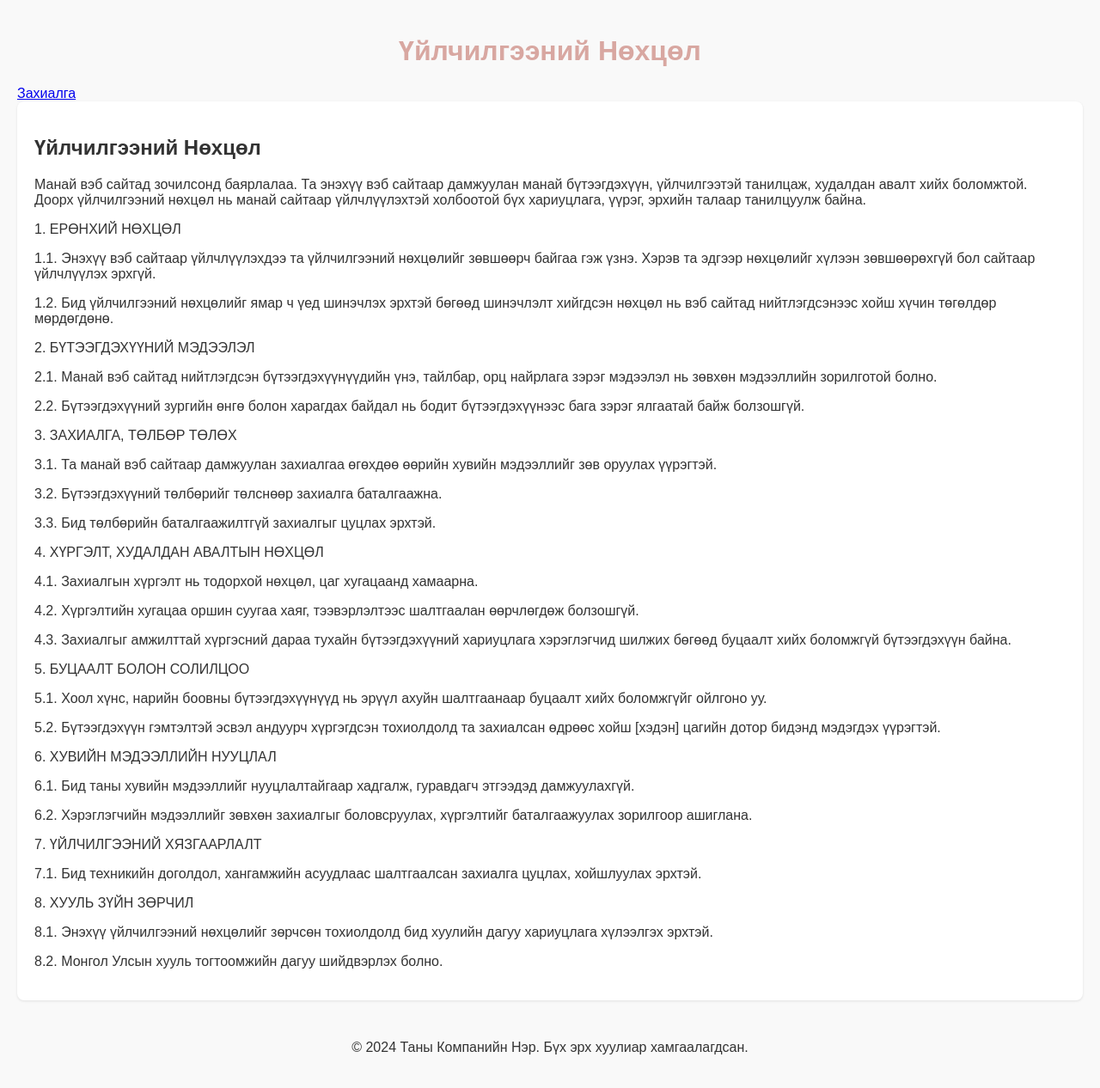
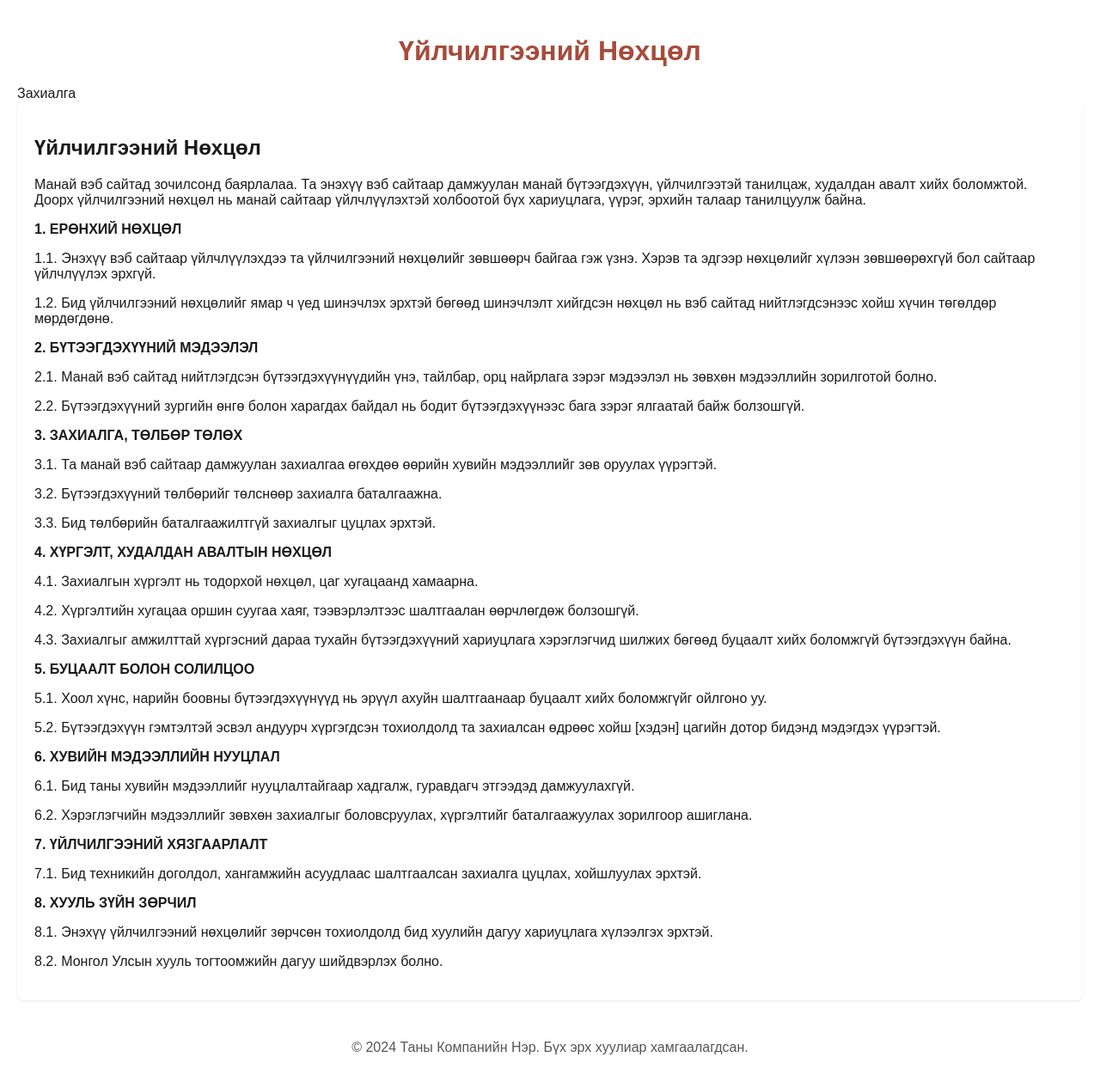
Before and after one commit to Daribazar/webproject-, a plain HTML site: page uilchilgee.html in a window 1280 px wide. Shown: the whole page at 86% size. Drawn offline with Linux system fonts and the light colour scheme.

Commit message:
Update uilchilgee.html
saijruulaw

```diff
--- a/uilchilgee.html
+++ b/uilchilgee.html
@@ -4,21 +4,23 @@
     <meta charset="UTF-8">
     <meta name="viewport" content="width=device-width, initial-scale=1.0">
     <title>Үйлчилгээний Нөхцөл</title>
-    <link rel="stylesheet" href="style.css"> <!-- Хэрэв та CSS файлаа ашиглах бол -->
+    <link rel="stylesheet" href="style.css">
+    <meta name="description" content="Манай вэб сайтын үйлчилгээний нөхцөлийг уншиж, бүтээгдэхүүн, үйлчилгээгээ захиалаарай. Хэрэглэгчийн эрх, үүрэг, нууцлалын бодлого болон бусад шаардлагатай мэдээлэл.">
     <style>
+
         body {
             font-family: Arial, sans-serif;
-            background-color: #f9f9f9;
-            color: #333;
+            background-color: #ffffff;
+            color: #1a1a1a;
             margin: 0;
             padding: 20px;
         }
         h1 {
             text-align: center;
-            color: #D8A7A1;
+            color: #a54c3c;
         }
         section {
-            background-color: white;
+            background-color: #ffffff;
             border-radius: 8px;
             padding: 20px;
             box-shadow: 0 1px 3px rgba(0, 0, 0, 0.1);
@@ -26,6 +28,7 @@
         }
         footer {
             text-align: center;
+            color: #555555;
             margin-top: 20px;
             padding: 10px 0;
         }
@@ -35,7 +38,7 @@
     <header>
         <h1>Үйлчилгээний Нөхцөл</h1>
         <nav>
-            <a href="zahialga.html">Захиалга</a>
+            <a href="zahialga.html" style="color: #1a1a1a; text-decoration: none;">Захиалга</a>
         </nav>
     </header>
 
@@ -44,36 +47,36 @@
 
         <p>Манай вэб сайтад зочилсонд баярлалаа. Та энэхүү вэб сайтаар дамжуулан манай бүтээгдэхүүн, үйлчилгээтэй танилцаж, худалдан авалт хийх боломжтой. Доорх үйлчилгээний нөхцөл нь манай сайтаар үйлчлүүлэхтэй холбоотой бүх хариуцлага, үүрэг, эрхийн талаар танилцуулж байна.</p>
 
-        <p>1. ЕРӨНХИЙ НӨХЦӨЛ</p>
+        <p><strong>1. ЕРӨНХИЙ НӨХЦӨЛ</strong></p>
         <p>1.1. Энэхүү вэб сайтаар үйлчлүүлэхдээ та үйлчилгээний нөхцөлийг зөвшөөрч байгаа гэж үзнэ. Хэрэв та эдгээр нөхцөлийг хүлээн зөвшөөрөхгүй бол сайтаар үйлчлүүлэх эрхгүй.</p>
         <p>1.2. Бид үйлчилгээний нөхцөлийг ямар ч үед шинэчлэх эрхтэй бөгөөд шинэчлэлт хийгдсэн нөхцөл нь вэб сайтад нийтлэгдсэнээс хойш хүчин төгөлдөр мөрдөгдөнө.</p>
 
-        <p>2. БҮТЭЭГДЭХҮҮНИЙ МЭДЭЭЛЭЛ</p>
+        <p><strong>2. БҮТЭЭГДЭХҮҮНИЙ МЭДЭЭЛЭЛ</strong></p>
         <p>2.1. Манай вэб сайтад нийтлэгдсэн бүтээгдэхүүнүүдийн үнэ, тайлбар, орц найрлага зэрэг мэдээлэл нь зөвхөн мэдээллийн зорилготой болно.</p>
         <p>2.2. Бүтээгдэхүүний зургийн өнгө болон харагдах байдал нь бодит бүтээгдэхүүнээс бага зэрэг ялгаатай байж болзошгүй.</p>
 
-        <p>3. ЗАХИАЛГА, ТӨЛБӨР ТӨЛӨХ</p>
+        <p><strong>3. ЗАХИАЛГА, ТӨЛБӨР ТӨЛӨХ</strong></p>
         <p>3.1. Та манай вэб сайтаар дамжуулан захиалгаа өгөхдөө өөрийн хувийн мэдээллийг зөв оруулах үүрэгтэй.</p>
         <p>3.2. Бүтээгдэхүүний төлбөрийг төлснөөр захиалга баталгаажна.</p>
         <p>3.3. Бид төлбөрийн баталгаажилтгүй захиалгыг цуцлах эрхтэй.</p>
 
-        <p>4. ХҮРГЭЛТ, ХУДАЛДАН АВАЛТЫН НӨХЦӨЛ</p>
+        <p><strong>4. ХҮРГЭЛТ, ХУДАЛДАН АВАЛТЫН НӨХЦӨЛ</strong></p>
         <p>4.1. Захиалгын хүргэлт нь тодорхой нөхцөл, цаг хугацаанд хамаарна.</p>
         <p>4.2. Хүргэлтийн хугацаа оршин суугаа хаяг, тээвэрлэлтээс шалтгаалан өөрчлөгдөж болзошгүй.</p>
         <p>4.3. Захиалгыг амжилттай хүргэсний дараа тухайн бүтээгдэхүүний хариуцлага хэрэглэгчид шилжих бөгөөд буцаалт хийх боломжгүй бүтээгдэхүүн байна.</p>
 
-        <p>5. БУЦААЛТ БОЛОН СОЛИЛЦОО</p>
+        <p><strong>5. БУЦААЛТ БОЛОН СОЛИЛЦОО</strong></p>
         <p>5.1. Хоол хүнс, нарийн боовны бүтээгдэхүүнүүд нь эрүүл ахуйн шалтгаанаар буцаалт хийх боломжгүйг ойлгоно уу.</p>
         <p>5.2. Бүтээгдэхүүн гэмтэлтэй эсвэл андуурч хүргэгдсэн тохиолдолд та захиалсан өдрөөс хойш [хэдэн] цагийн дотор бидэнд мэдэгдэх үүрэгтэй.</p>
 
-        <p>6. ХУВИЙН МЭДЭЭЛЛИЙН НУУЦЛАЛ</p>
+        <p><strong>6. ХУВИЙН МЭДЭЭЛЛИЙН НУУЦЛАЛ</strong></p>
         <p>6.1. Бид таны хувийн мэдээллийг нууцлалтайгаар хадгалж, гуравдагч этгээдэд дамжуулахгүй.</p>
         <p>6.2. Хэрэглэгчийн мэдээллийг зөвхөн захиалгыг боловсруулах, хүргэлтийг баталгаажуулах зорилгоор ашиглана.</p>
 
-        <p>7. ҮЙЛЧИЛГЭЭНИЙ ХЯЗГААРЛАЛТ</p>
+        <p><strong>7. ҮЙЛЧИЛГЭЭНИЙ ХЯЗГААРЛАЛТ</strong></p>
         <p>7.1. Бид техникийн доголдол, хангамжийн асуудлаас шалтгаалсан захиалга цуцлах, хойшлуулах эрхтэй.</p>
 
-        <p>8. ХУУЛЬ ЗҮЙН ЗӨРЧИЛ</p>
+        <p><strong>8. ХУУЛЬ ЗҮЙН ЗӨРЧИЛ</strong></p>
         <p>8.1. Энэхүү үйлчилгээний нөхцөлийг зөрчсөн тохиолдолд бид хуулийн дагуу хариуцлага хүлээлгэх эрхтэй.</p>
         <p>8.2. Монгол Улсын хууль тогтоомжийн дагуу шийдвэрлэх болно.</p>
     </section>
```
